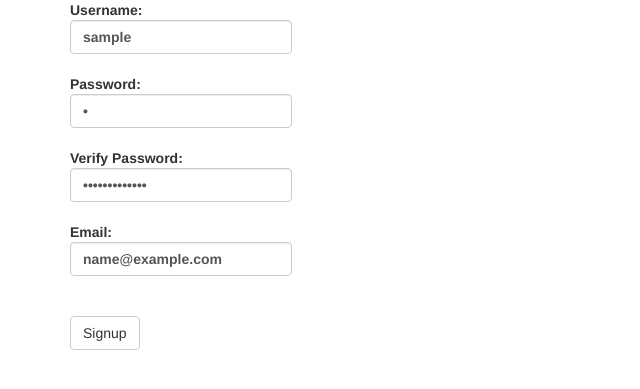
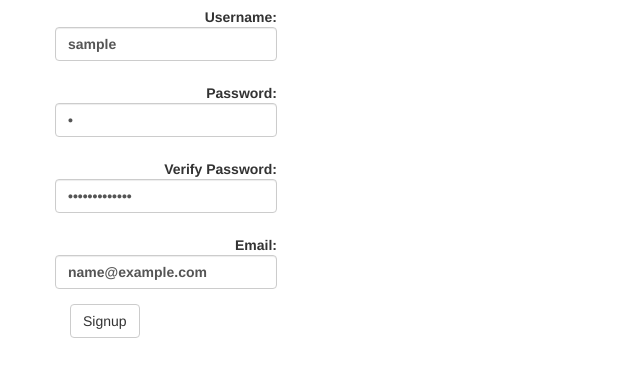
Before and after one commit to jjyoung1/jyng-appengine, a Python web app: template templates/user_signup.html in a window 1280 px wide. Shown: the top 389 px of the page, without its empty margins (0-640 px from the left). Run offline with Jinja, Linux system fonts and the light colour scheme; the template is opened without the code that fills it: most values are stand-ins (such as "Sample title", 1, 10 or a date in 2020).

Commit message:
Horizontol forms

```diff
--- a/templates/user_signup.html
+++ b/templates/user_signup.html
@@ -5,37 +5,36 @@ Signup
 {% endblock %}
 
 {% block content %}
-<form method="post" action="/signup">
+<form method="post" class="form-horizontal" action="/signup">
+
     <div class="form-group">
-        <label for="usr">Username:
+        <label class="control-label" for="usr">Username:
             <input type="text" class="form-control" name="username" value="{{ username }}" id="usr">
             <span class="error">{{ username_error }}</span>
         </label>
     </div>
 
     <div class="form-group">
-        <label for="pass">Password:
+        <label class="control-label" for="pass">Password:
             <input type="password" class="form-control" name="password" value="{{ password }}" id="pass">
             <span class="error">{{ password_error }}</span>
         </label>
     </div>
 
     <div class="form-group">
-        <label for="verify">Verify Password:
+        <label class="control-label" for="verify">Verify Password:
             <input type="password" class="form-control" name="verify" value="{{ verify }}" id="verify">
             <span class="error">{{ verify_error }}</span>
         </label>
     </div>
 
     <div class="form-group">
-        <label for="email">Email:
+        <label class="control-label" for="email">Email:
             <input type="email" class="form-control" name="email" value="{{ email }}" id="email">
             <span class="error">{{ email_error }}</span>
         </label>
     </div>
 
-    <br>
-
-    <button type="submit" class="btn btn-default">Signup</button>
+    <button class="btn btn-default" type="submit">Signup</button>
 </form>
 {% endblock %}
```
